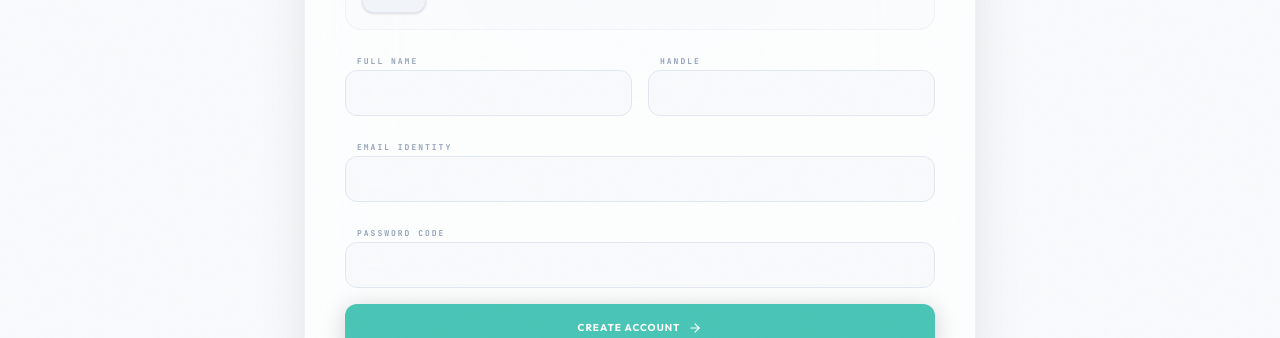
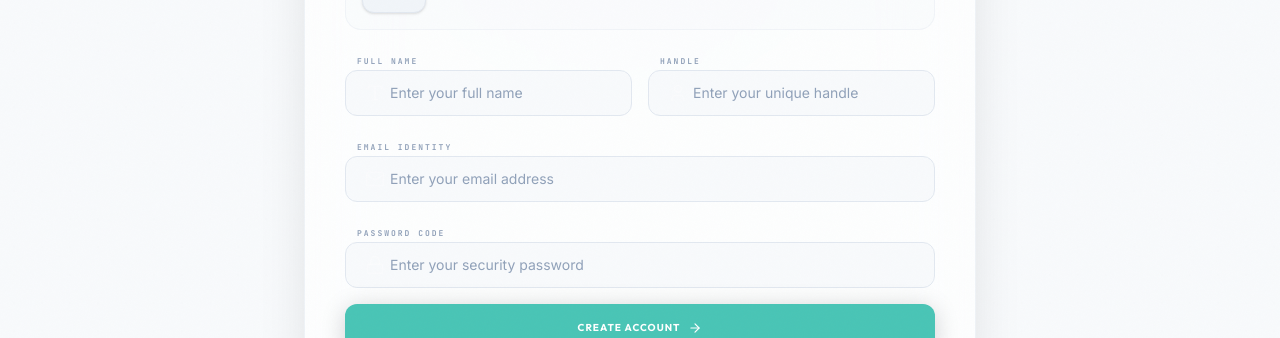
Before and after one commit to cchauhan7710/SkillProof, a React (Vite) app in the folder Frontend/: page /register in a window 1280 px wide. Shown: the part 299-637 px from the top of the page. Built offline with nearby package versions, Linux system fonts and the light colour scheme; no server answers.

Commit message:
design: update login and register input placeholders to use descriptive custom enter messages

```diff
--- a/Frontend/src/pages/Login.jsx
+++ b/Frontend/src/pages/Login.jsx
@@ -89,6 +89,7 @@ export const Login = () => {
                   </label>
                   <Input
                     type="text"
+                    placeholder="Enter your email address"
                     value={formData.email}
                     onChange={(e) => setFormData({ ...formData, email: e.target.value })}
                     required
@@ -108,6 +109,7 @@ export const Login = () => {
                   </div>
                   <Input
                     type="password"
+                    placeholder="Enter your security password"
                     value={formData.password}
                     onChange={(e) => setFormData({ ...formData, password: e.target.value })}
                     required
--- a/Frontend/src/pages/Register.jsx
+++ b/Frontend/src/pages/Register.jsx
@@ -130,6 +130,7 @@ export const Register = () => {
                     </label>
                     <Input
                       type="text"
+                      placeholder="Enter your full name"
                       value={formData.fullname}
                       onChange={(e) => setFormData({ ...formData, fullname: e.target.value })}
                       required
@@ -143,6 +144,7 @@ export const Register = () => {
                     </label>
                     <Input
                       type="text"
+                      placeholder="Enter your unique handle"
                       value={formData.username}
                       onChange={(e) => setFormData({ ...formData, username: e.target.value })}
                       required
@@ -159,6 +161,7 @@ export const Register = () => {
                   </label>
                   <Input
                     type="email"
+                    placeholder="Enter your email address"
                     value={formData.email}
                     onChange={(e) => setFormData({ ...formData, email: e.target.value })}
                     required
@@ -174,6 +177,7 @@ export const Register = () => {
                   </label>
                   <Input
                     type="password"
+                    placeholder="Enter your security password"
                     value={formData.password}
                     onChange={(e) => setFormData({ ...formData, password: e.target.value })}
                     required
```
